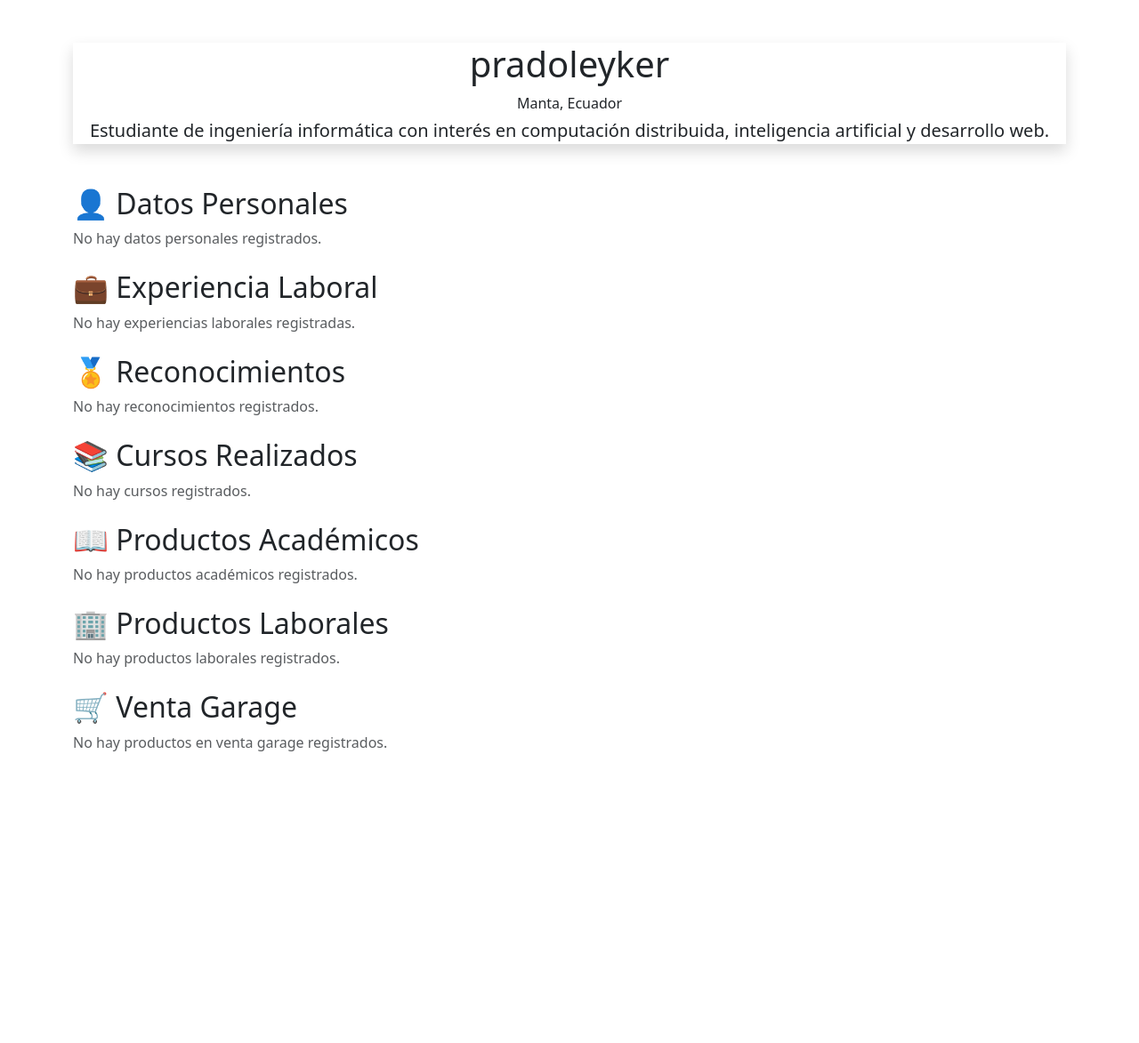
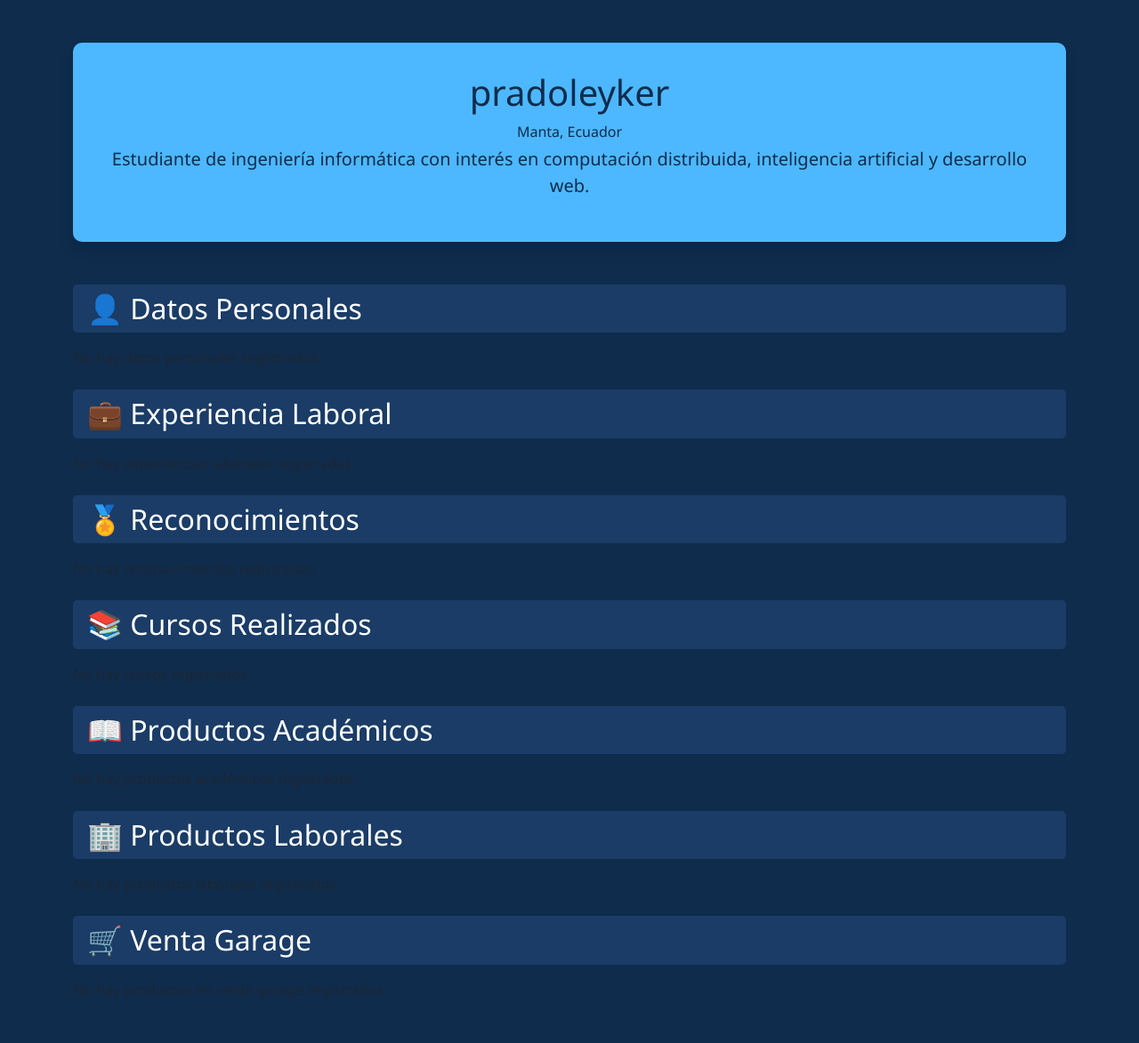
Before and after one commit to alepradofranco/hojadevida, a Django app: page / in a window 1280 px wide. Shown: the whole page at 89% size. Before the commit the page ends 845 px from the top, so only its background shows below. Run offline with Django 5.2, Linux system fonts and the light colour scheme; data comes from the database, SQL or seed files in the repository; data that the repository does not hold is empty.

Commit message:
Actualizo hoja de vida

```diff
--- a/tasks/templates/hoja.html
+++ b/tasks/templates/hoja.html
@@ -4,6 +4,46 @@
     <meta charset="UTF-8">
     <title>Hoja de Vida</title>
     <link href="https://cdn.jsdelivr.net/npm/bootstrap@5.3.2/dist/css/bootstrap.min.css" rel="stylesheet">
+
+    <style>
+        body {
+            background-color: #0f2c4d; /* azul profundo profesional */
+            color: #f8f9fa;
+            font-family: 'Segoe UI', sans-serif;
+        }
+
+        .profile-header {
+            background-color: #4db8ff; /* celeste profesional */
+            color: #0f2c4d;
+            padding: 2rem;
+            border-radius: 10px;
+        }
+
+        .section-title {
+            background-color: #1a3c66; /* azul más oscuro para títulos */
+            color: #ffffff;
+            padding: 0.5rem 1rem;
+            border-radius: 5px;
+            margin-bottom: 1rem;
+        }
+
+        .list-group-item {
+            background-color: #1f4a7a; /* azul intermedio para tarjetas */
+            color: #ffffff;
+            border: none;
+            margin-bottom: 0.5rem;
+            border-radius: 5px;
+        }
+
+        a {
+            color: #ffd700; /* dorado para enlaces */
+            text-decoration: underline;
+        }
+
+        a:hover {
+            color: #ffffff;
+        }
+    </style>
 </head>
 <body>
 <div class="container my-5">
```
